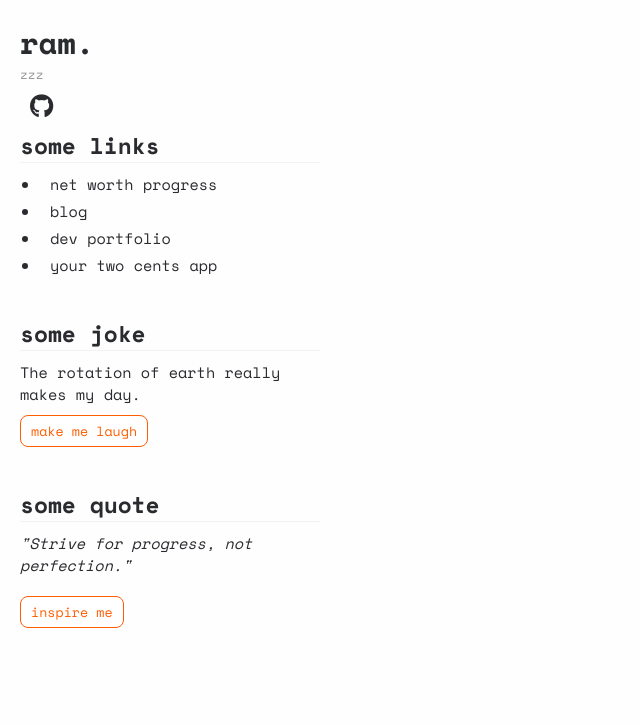
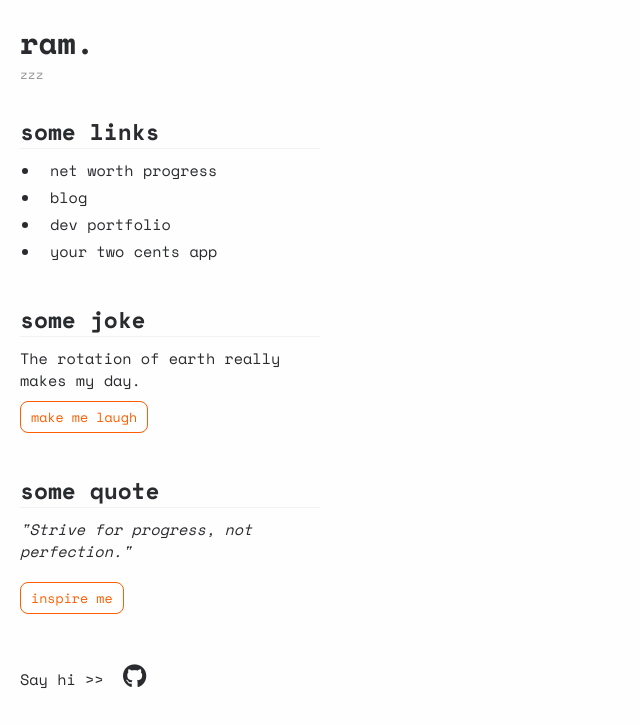
Before and after one commit to ramcoms/rhq, a plain HTML site: page index.html in a window 1280 px wide. Shown: the whole page, without its empty margins (0-640 px from the left). Drawn offline with nearby package versions, Linux system fonts and the light colour scheme.

Commit message:
minor minor

```diff
--- a/index.html
+++ b/index.html
@@ -18,11 +18,9 @@
         <h1>ram.</h1>
         <p class="slogan">zzz</p>
 
-        <a href="https://github.com/ramcoms?tab=repositories">
-            <i class="fa-brands fa-github"></i>
-        </a>
 
-        <section>
+
+        <section class="links-section">
             <h2>some links</h2>
             <ul>
                 <li><a href="https://blog.ramcom.xyz/?page_id=130">net worth progress</a></li>
@@ -32,7 +30,7 @@
             </ul>
         </section>
 
-        <section>
+        <section class="joke-section">
             <div class="random">
                 <h2>some joke</h2>
                 <p class="random-text" id="joke">The rotation of earth really makes my day.</p>
@@ -40,7 +38,7 @@
             </div>
         </section>
 
-        <section>
+        <section class="quote-section">
             <div class="random">
                 <h2>some quote</h2>
                 <p class="random-text" id="quote">"Strive for progress, not perfection."</p>
@@ -48,6 +46,11 @@
                 <button id="quote-btn">inspire me</button>
             </div>
         </section>
+        <p>Say hi >>
+            <a href="https://github.com/ramcoms?tab=repositories">
+                <i class="fa-brands fa-github"></i>
+            </a>
+        </p>
     </div>
 
     <script src="./script.js"></script>
--- a/style.css
+++ b/style.css
@@ -18,8 +18,6 @@ body {
     color: #2a2b2f;
 }
 
-
-
 .container {
     padding: 20px;
 }
@@ -32,6 +30,10 @@ body {
 i {
     font-size: 1.5rem;
     margin: 10px 0;
+}
+
+.links-section {
+    margin-top: 30px;
 }
 
 section {
```
